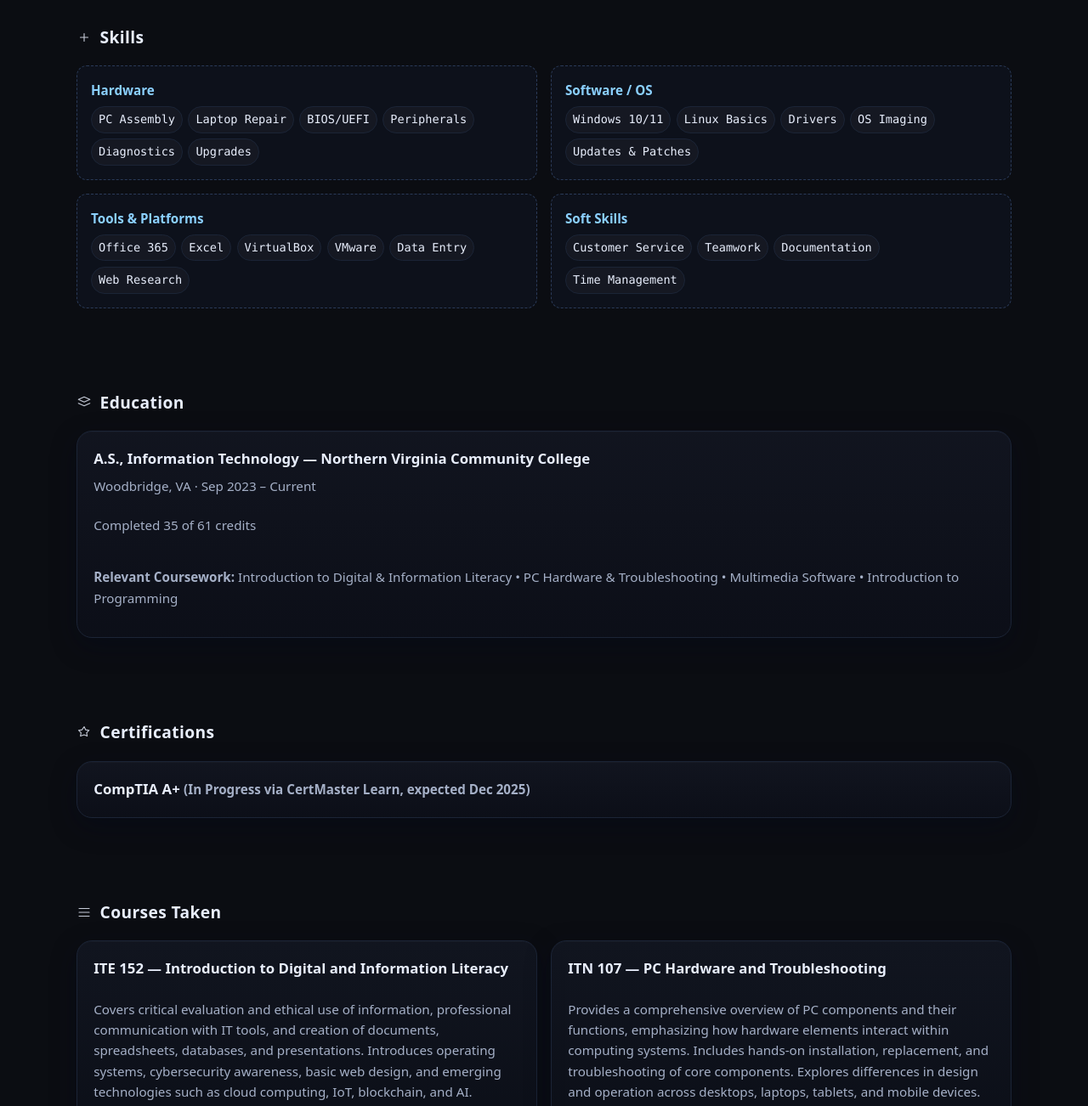
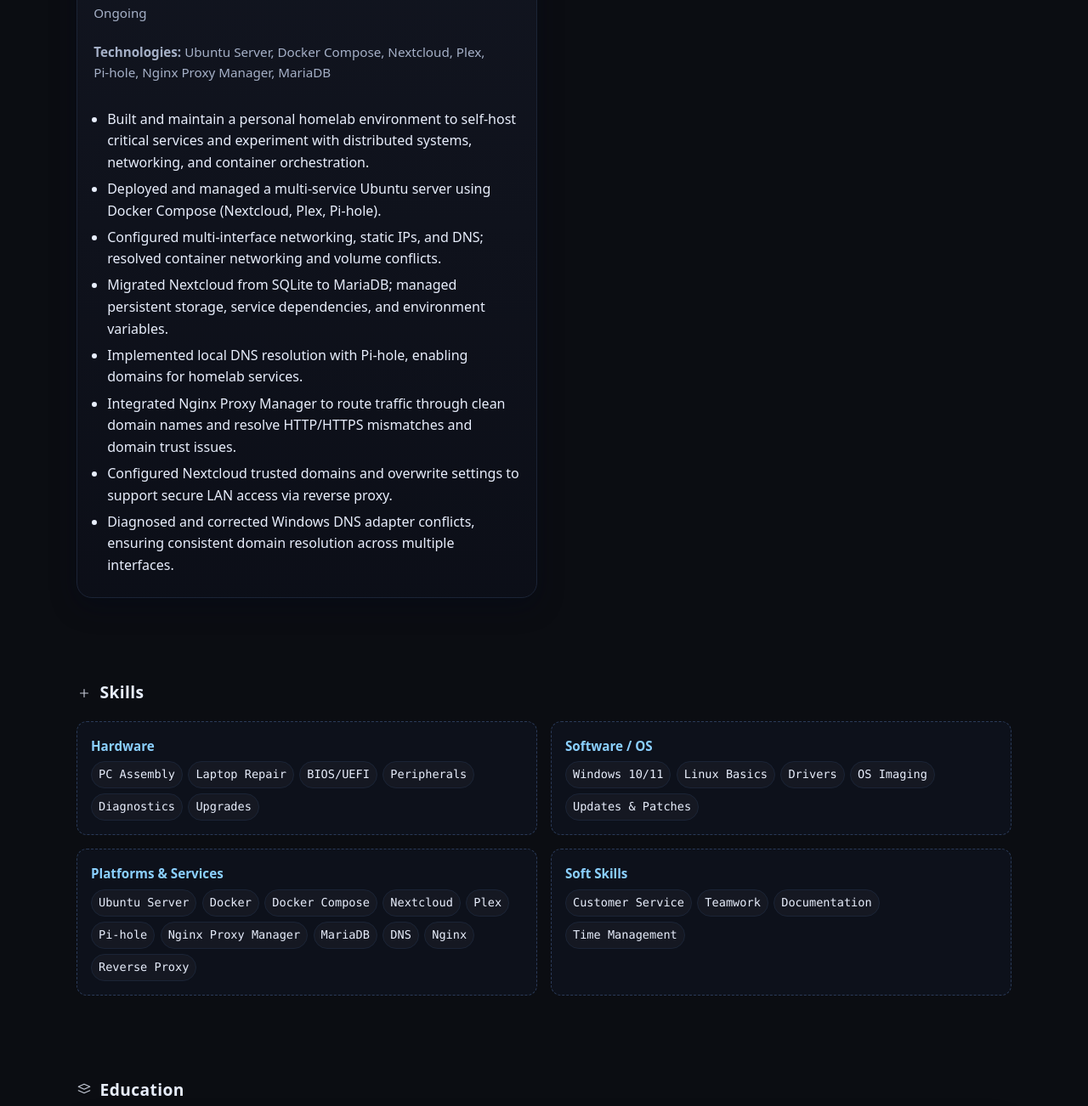
Before and after one commit to tjjackson0122/resume-site, a plain HTML site: page index.html in a window 1280 px wide. Shown: the part 1812-3114 px from the top of the page at 85% size. Drawn offline with Linux system fonts and the light colour scheme.

Commit message:
add new homelab project

```diff
--- a/index.html
+++ b/index.html
@@ -267,6 +267,22 @@
               <li>Documented procedures and delivered maintenance instructions for end users.</li>
             </ul>
           </article>
+
+          <article class="card item" aria-labelledby="homelab-title">
+            <h3 id="homelab-title">Homelab &amp; Self‑Hosted Server Administration</h3>
+            <div class="meta">Ongoing</div>
+            <p class="meta"><strong>Technologies:</strong> Ubuntu Server, Docker Compose, Nextcloud, Plex, Pi‑hole, Nginx Proxy Manager, MariaDB</p>
+            <ul>
+              <li>Built and maintain a personal homelab environment to self‑host critical services and experiment with distributed systems, networking, and container orchestration.</li>
+              <li>Deployed and managed a multi‑service Ubuntu server using Docker Compose (Nextcloud, Plex, Pi‑hole).</li>
+              <li>Configured multi‑interface networking, static IPs, and DNS; resolved container networking and volume conflicts.</li>
+              <li>Migrated Nextcloud from SQLite to MariaDB; managed persistent storage, service dependencies, and environment variables.</li>
+              <li>Implemented local DNS resolution with Pi‑hole, enabling domains for homelab services.</li>
+              <li>Integrated Nginx Proxy Manager to route traffic through clean domain names and resolve HTTP/HTTPS mismatches and domain trust issues.</li>
+              <li>Configured Nextcloud trusted domains and overwrite settings to support secure LAN access via reverse proxy.</li>
+              <li>Diagnosed and corrected Windows DNS adapter conflicts, ensuring consistent domain resolution across multiple interfaces.</li>
+            </ul>
+          </article>
         </div>
       </section>
 
@@ -302,14 +318,19 @@
           </div>
 
           <div class="skill-card">
-            <h4>Tools & Platforms</h4>
+            <h4>Platforms & Services</h4>
             <div class="tags">
-              <span class="tag">Office 365</span>
-              <span class="tag">Excel</span>
-              <span class="tag">VirtualBox</span>
-              <span class="tag">VMware</span>
-              <span class="tag">Data Entry</span>
-              <span class="tag">Web Research</span>
+              <span class="tag">Ubuntu Server</span>
+              <span class="tag">Docker</span>
+              <span class="tag">Docker Compose</span>
+              <span class="tag">Nextcloud</span>
+              <span class="tag">Plex</span>
+              <span class="tag">Pi‑hole</span>
+              <span class="tag">Nginx Proxy Manager</span>
+              <span class="tag">MariaDB</span>
+              <span class="tag">DNS</span>
+              <span class="tag">Nginx</span>
+              <span class="tag">Reverse Proxy</span>
             </div>
           </div>
 
@@ -346,7 +367,7 @@
           Certifications
         </h2>
         <div class="card item">
-          <h3>CompTIA A+ <span class="meta">(In Progress via CertMaster Learn, expected Dec 2025)</span></h3>
+          <h3>CompTIA A+ <span class="meta">(In Progress via CertMaster Learn, progress avaiable via LinkedIn Badges or by request)</span></h3>
         </div>
       </section>
 
```
